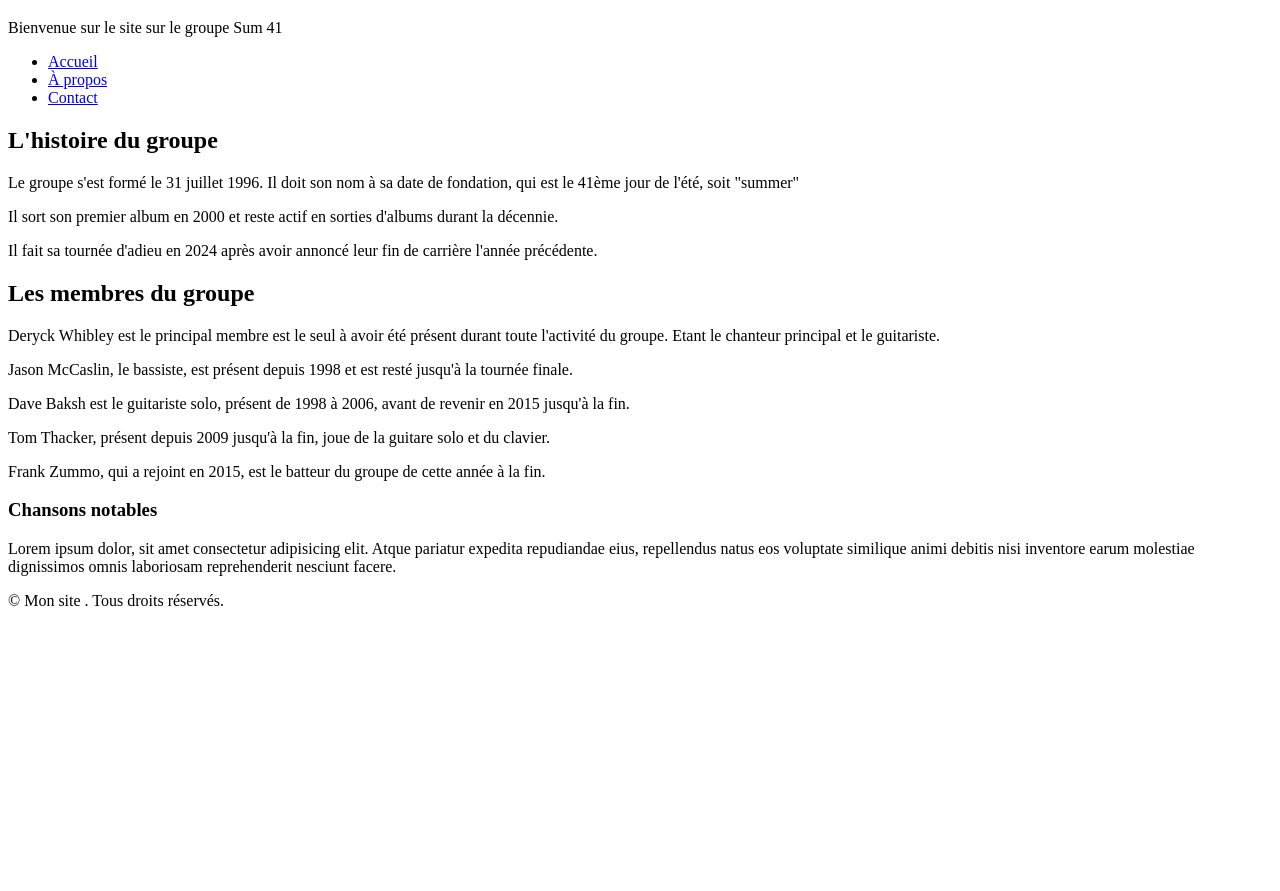
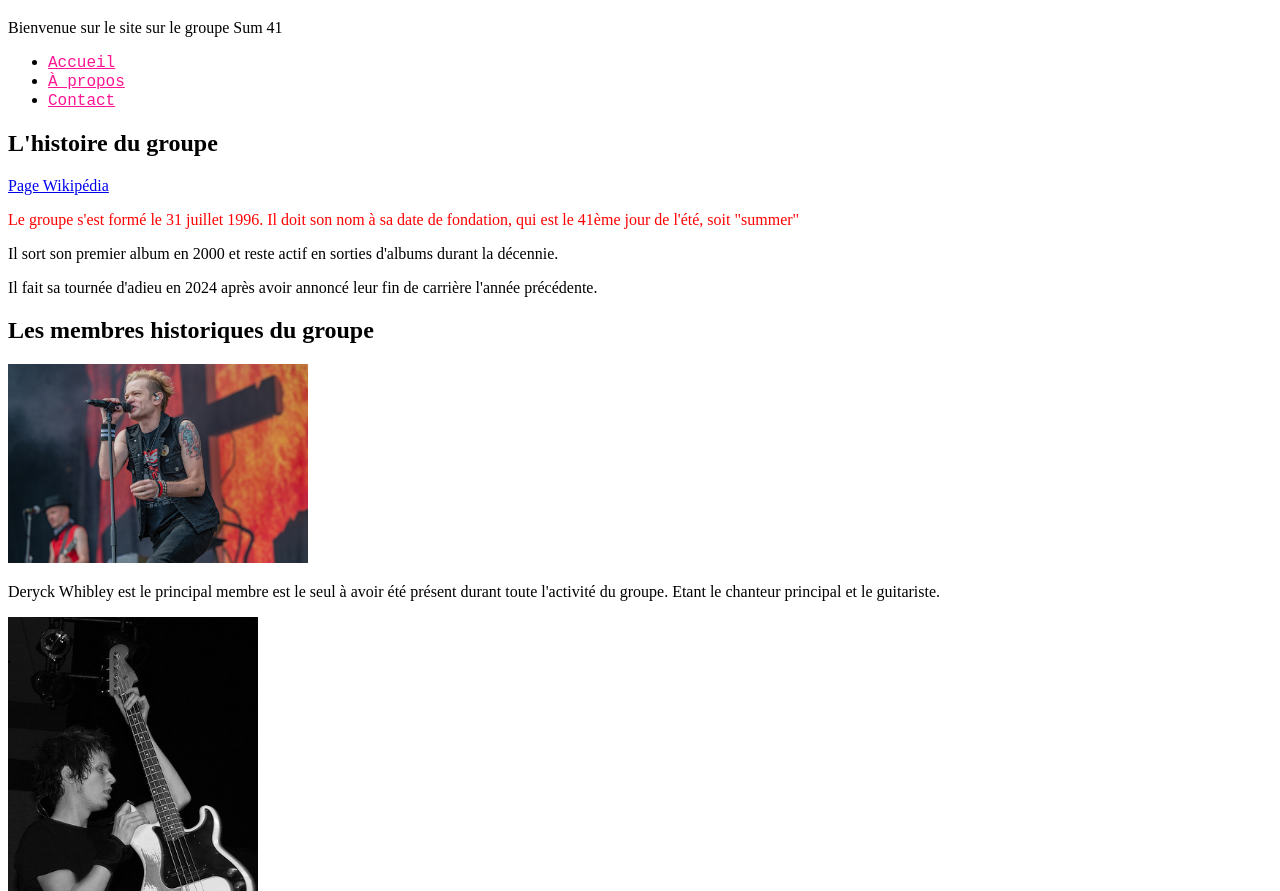
Before and after one commit to GolemHippo/Fansiter, a plain HTML site: page html/fansite4.html in a window 1280 px wide. Shown: the part 61-952 px from the top of the page. Before the commit the page ends 800 px from the top, so only its background shows below. Drawn offline with Linux system fonts and the light colour scheme.

Commit message:
page html

```diff
--- /dev/null
+++ b/css/fansite4.css
@@ -0,0 +1,10 @@
+.premier_paragraphe{
+	color: red;
+}
+
+
+
+li a{
+    color:deeppink;
+    font-family: 'Courier New', Courier, monospace;
+}
--- a/html/fansite4.html
+++ b/html/fansite4.html
@@ -4,7 +4,7 @@
     <meta charset="UTF-8">
     <meta name="viewport" content="width=device-width, initial-scale=1.0">
 
-    <link rel="stylesheet" href=""
+    <link rel="stylesheet" href="../css/fansite4.css">
 
 <!--Structure HTML Sémantique-->
 
@@ -33,25 +33,64 @@
         <section>
             <article>
                 <h2>L'histoire du groupe</h2>
-                <p>Le groupe s'est formé le 31 juillet 1996. Il doit son nom à sa date de fondation, qui est le 41ème jour de l'été, soit "summer"</p>
+                <a href="https://fr.wikipedia.org/wiki/Sum_41">Page Wikipédia</a>
+                <p class="premier_paragraphe">Le groupe s'est formé le 31 juillet 1996. Il doit son nom à sa date de fondation, qui est le 41ème jour de l'été, soit "summer"</p>
                 <p>Il sort son premier album en 2000 et reste actif en sorties d'albums durant la décennie.</p>
                 <p>Il fait sa tournée d'adieu en 2024 après avoir annoncé leur fin de carrière l'année précédente.</p>
             </article>
             <article>
-                <h2>Les membres du groupe</h2>
-                <p>Deryck Whibley est le principal membre est le seul à avoir été présent durant toute l'activité du groupe. Etant le chanteur principal et le guitariste.</p>
-                <p>Jason McCaslin, le bassiste, est présent depuis 1998 et est resté jusqu'à la tournée finale.</p>
-                <p>Dave Baksh est le guitariste solo, présent de 1998 à 2006, avant de revenir en 2015 jusqu'à la fin.</p>
-                <p>Tom Thacker, présent depuis 2009 jusqu'à la fin, joue de la guitare solo et du clavier.</p>
-                <p>Frank Zummo, qui a rejoint en 2015, est le batteur du groupe de cette année à la fin.</p>
+                <h2>Les membres historiques du groupe</h2>
+
+                <section>
+
+                    <div = class="image-Dave">
+                        <img src="./Sum41PourHTML/Deryck.jpg"width=300px alt="picture" >
+                        <p>Deryck Whibley est le principal membre est le seul à avoir été présent durant toute l'activité du groupe. Etant le chanteur principal et le guitariste.</p>
+                    </div>
+
+
+                </section>
+                <section>
+
+                    <div = class="image-Dave">
+                        <img src="./Sum41PourHTML/Jason.jpg"width=250px alt="picture" >
+                        <p>Jason McCaslin, le bassiste, est présent depuis 1998 et est resté jusqu'à la tournée finale.</p>
+                    </div>
+
+
+                </section>
+
+                <section>
+
+                    <div = class="image-Dave">
+                        <img src="./Sum41PourHTML/Dave.jpg"width=250px alt="picture" >
+                        <p>Dave Baksh est le guitariste solo, présent de 1998 à 2006, avant de revenir en 2015 jusqu'à la fin.</p>
+                    </div>
+
+
+                </section>
+
+                <section>
+
+                    <div = class="image-Dave">
+                        <img src="./Sum41PourHTML/Tom.jpg"width=250px alt="picture" >
+                        <p>Tom Thacker, présent depuis 2009 jusqu'à la fin, joue de la guitare solo et du clavier.</p>
+                    </div>
+
+
+                </section>
             </article>
         </section>
 
         <!-- Barre latérale -->
         <aside>
-            <h3>Chansons notables</h3>
-            <p>Lorem ipsum dolor, sit amet consectetur adipisicing elit. Atque pariatur expedita repudiandae eius, repellendus natus eos voluptate similique animi debitis nisi inventore earum molestiae dignissimos omnis laboriosam reprehenderit nesciunt facere.</p>
+            <h3>Travaux notables</h3>
+            <p>Leur premier album sorti en 2001, "All Killer No Filler", est leur plus grand succès commercial.</p>
+            <p>La première chanson de l'album, "Fat Lip", a été leur plus grand succès, bien qu'ayant été la dernière écrite.</p>
+            <p>La deuxième chanson de l'album, "In Too Deep", est cependant considérée comme leur plus populaire et celle qui est la plus associée au groupe.</p>
         </aside>
+
+
     </main>
 
     <!-- Pied de page -->
```
Also changed, not shown: html/Sum41PourHTML/Dave.jpg (added), html/Sum41PourHTML/Deryck.jpg (added), html/Sum41PourHTML/Jason.jpg (added), 1 other file.
